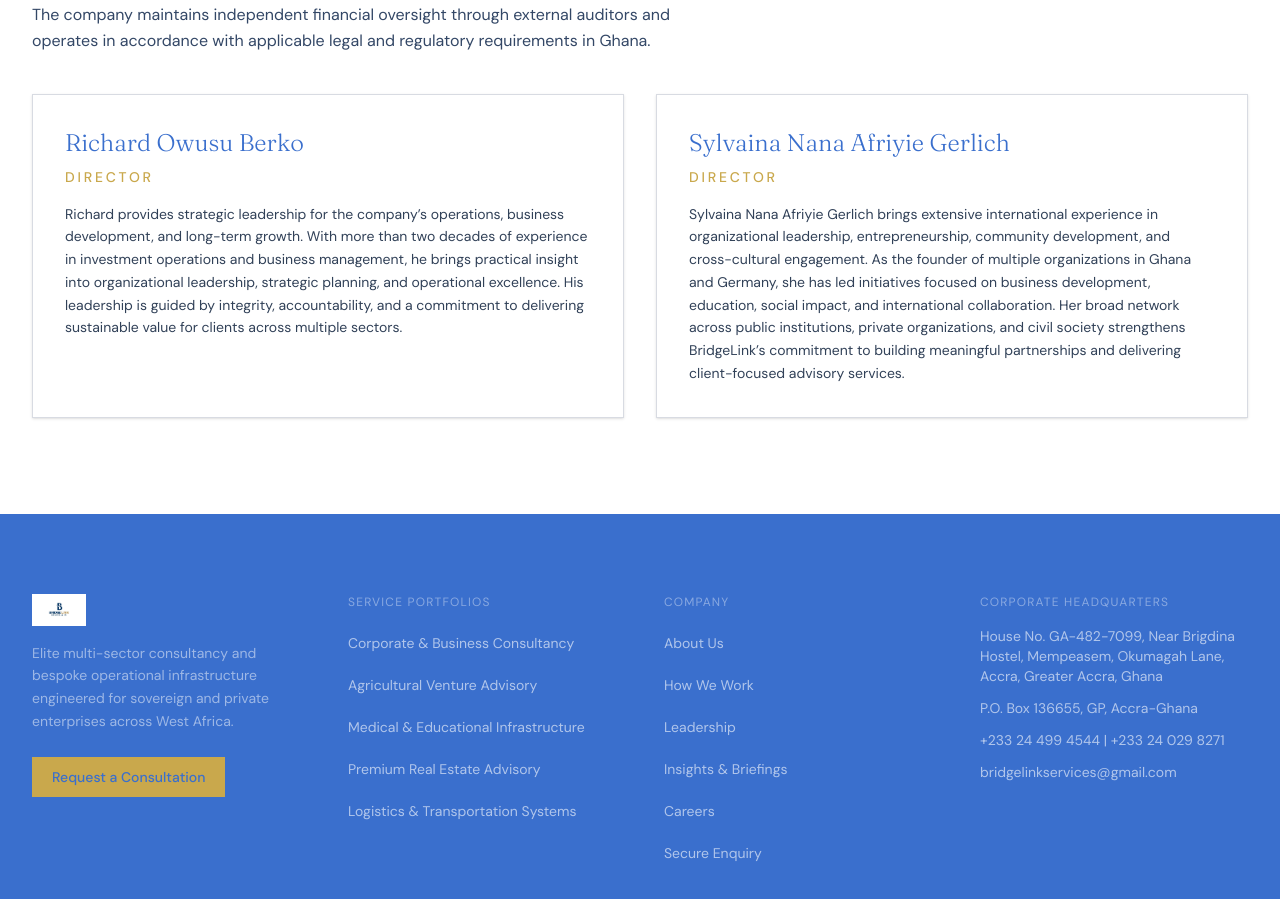
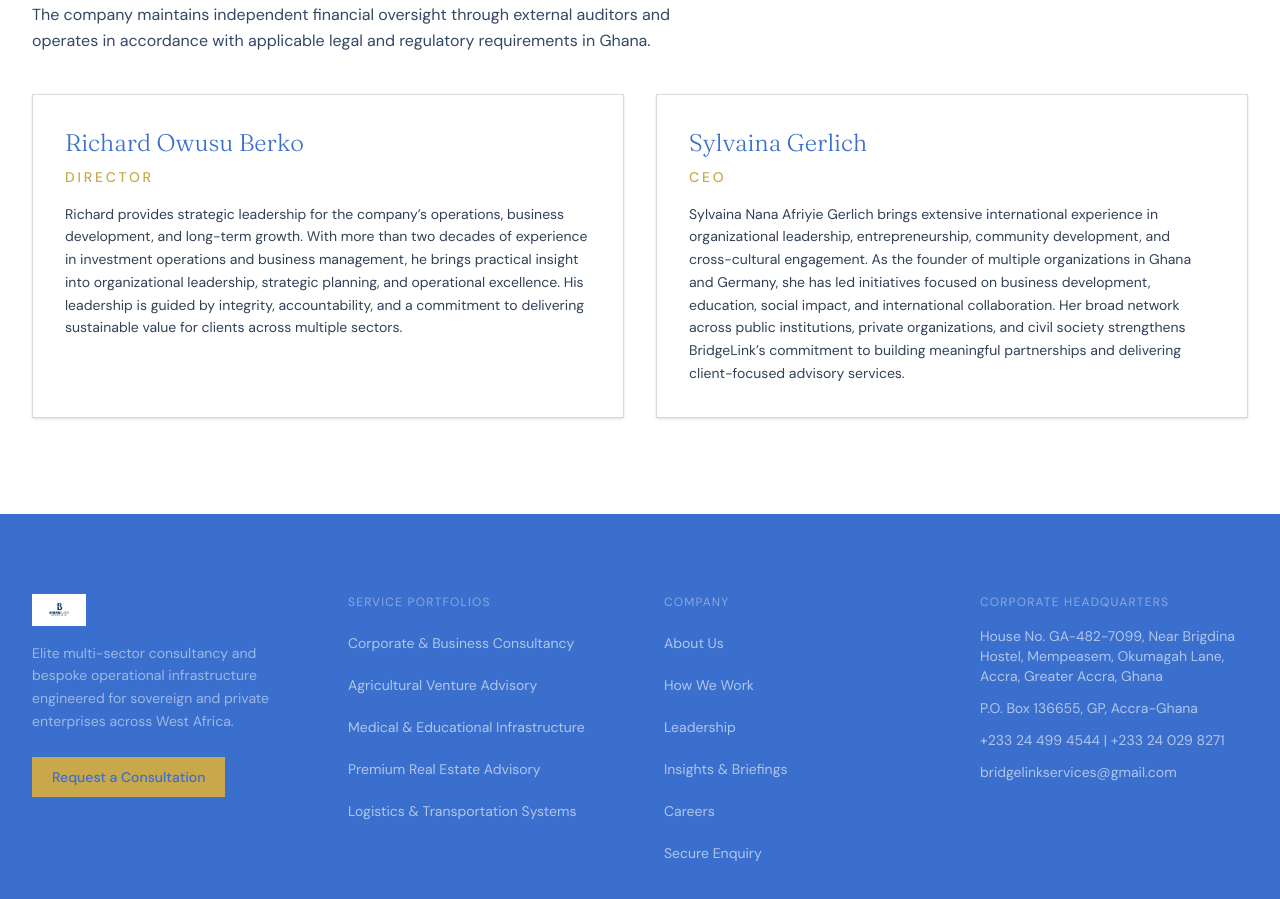
Before and after one commit to chiefthechief/bridgelink, a React (Vite) app: page /about in a window 1280 px wide. Shown: the part 2082-2981 px from the top of the page. Built offline with nearby package versions, Linux system fonts and the light colour scheme.

Commit message:
Update content.ts

```diff
--- a/src/data/content.ts
+++ b/src/data/content.ts
@@ -321,8 +321,8 @@
     bio: "Richard provides strategic leadership for the company’s operations, business development, and long-term growth. With more than two decades of experience in investment operations and business management, he brings practical insight into organizational leadership, strategic planning, and operational excellence. His leadership is guided by integrity, accountability, and a commitment to delivering sustainable value for clients across multiple sectors.",
   },
   {
-    name: "Sylvaina Nana Afriyie Gerlich",
-    title: "Director",
+    name: "Sylvaina Gerlich",
+    title: "CEO",
     bio: "Sylvaina Nana Afriyie Gerlich brings extensive international experience in organizational leadership, entrepreneurship, community development, and cross-cultural engagement. As the founder of multiple organizations in Ghana and Germany, she has led initiatives focused on business development, education, social impact, and international collaboration. Her broad network across public institutions, private organizations, and civil society strengthens BridgeLink’s commitment to building meaningful partnerships and delivering client-focused advisory services.",
   },
 ];
```
